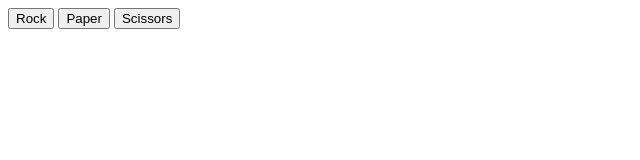
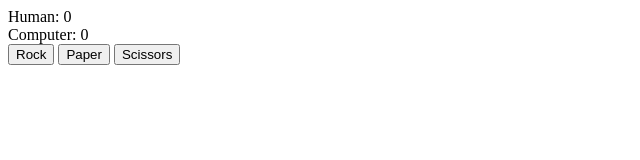
Before and after one commit to mrmiffmiff/odin-rock-paper-scissors, a plain HTML site: page index.html in a window 1280 px wide. Shown: the whole page, without its empty margins (0-640 px from the left). Drawn offline with Linux system fonts and the light colour scheme.

Commit message:
display scores

```diff
--- a/index.html
+++ b/index.html
@@ -8,10 +8,14 @@
 </head>
 
 <body>
-
+    <div id="scores">
+        <div id="hScore"></div>
+        <div id="cScore"></div>
+    </div>
     <input class="gameButton" id="rock" type="button" value="Rock" />
     <input class="gameButton" id="paper" type="button" value="Paper" />
     <input class="gameButton" id="scissors" type="button" value="Scissors" />
+    <div id="results"></div>
     <script src="rps.js"></script>
 
 </body>
--- a/rps.js
+++ b/rps.js
@@ -75,6 +75,15 @@ function playRound(humanChoice, computerChoice) {
         computerScore++;
         console.log("You lose! " + computerChoice.charAt(0).toUpperCase() + computerChoice.slice(1) + " beats " + humanChoice + ".");
     }
+    updateScoreDisplay();
+}
+
+const hScoreDisplay = document.querySelector("#hScore");
+const cScoreDisplay = document.querySelector("#cScore");
+
+function updateScoreDisplay() {
+    hScoreDisplay.textContent = `Human: ${humanScore}`;
+    cScoreDisplay.textContent = `Computer: ${computerScore}`;
 }
 
 // for (let i = 0; i < 5; i++) {
@@ -97,3 +106,4 @@ function playRound(humanChoice, computerChoice) {
 //}
 
 //playGame();
+updateScoreDisplay();
```
